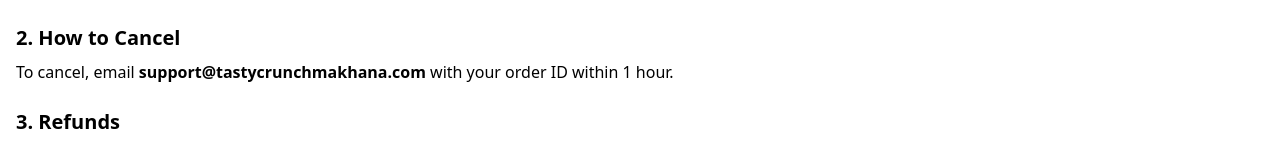
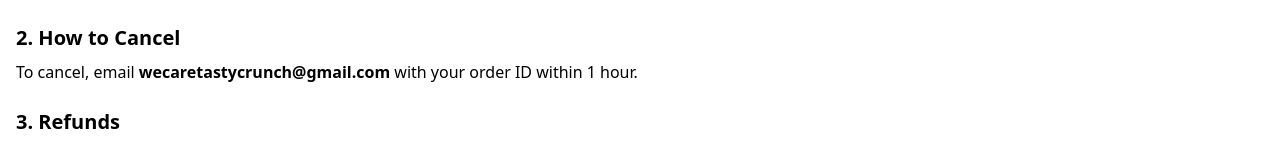
Before and after one commit to Aamirkhan121/Tastytreatsmakhana, a React (Vite) app in the folder frontend/: page /cancellation-policy in a window 1280 px wide. Shown: the part 272-420 px from the top of the page. Built offline with nearby package versions, Linux system fonts and the light colour scheme.

Commit message:
Update CancelationPolicy.jsx

```diff
--- a/frontend/src/pages/CancelationPolicy.jsx
+++ b/frontend/src/pages/CancelationPolicy.jsx
@@ -16,7 +16,7 @@
 
       <h2 className="text-xl font-semibold mt-6 mb-2">2. How to Cancel</h2>
       <p className="mb-4">
-        To cancel, email <strong>support@tastycrunchmakhana.com</strong> with your order ID within 1 hour.
+        To cancel, email <strong>wecaretastycrunch@gmail.com</strong> with your order ID within 1 hour.
       </p>
 
       <h2 className="text-xl font-semibold mt-6 mb-2">3. Refunds</h2>
```
